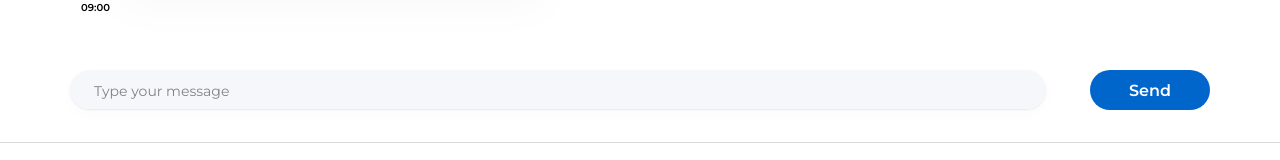
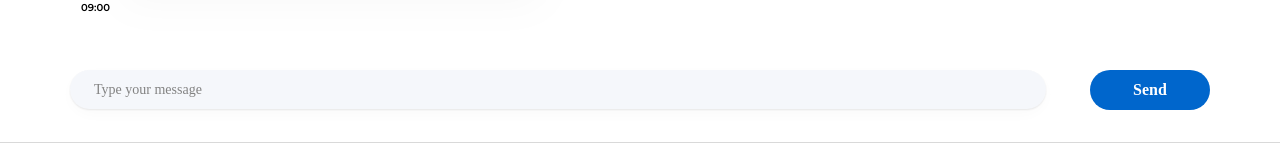
Before and after one commit to PavelNovik/IT-incubator-02-HW, a React (Create React App) app: page / in a window 1280 px wide. Shown: the part 254-414 px from the top of the page. Built offline with nearby package versions, Linux system fonts and the light colour scheme.

Commit message:
Fixed styles in messagesender

```diff
--- a/src/s2-homeworks/hw01/message-sender/MessageSender.module.css
+++ b/src/s2-homeworks/hw01/message-sender/MessageSender.module.css
@@ -14,13 +14,14 @@
     background: #F5F7FB;
     border: none;
     resize: none;
-    box-shadow: 0px 1px 2px 0px rgba(29, 33, 38, 0.10), 0px 5px 20px 0px rgba(29, 33, 38, 0.03);
+    box-shadow: 0 1px 2px 0 rgba(29, 33, 38, 0.10), 0 5px 20px 0 rgba(29, 33, 38, 0.03);
     color: rgba(0, 0, 0, 0.60);
 
-    font-family: Montserrat;
+    font-family: Montserrat sans-serif;
     font-size: 14px;
     font-weight: 400;
     opacity: 0.9;
+    overflow: hidden;
 }
 
 .button {
@@ -30,7 +31,7 @@
     border: none;
     background: #06C;
     color: #FFF;
-    font-family: Montserrat;
+    font-family: Montserrat sans-serif;
     font-size: 16px;
     font-weight: 600;
 }
```
